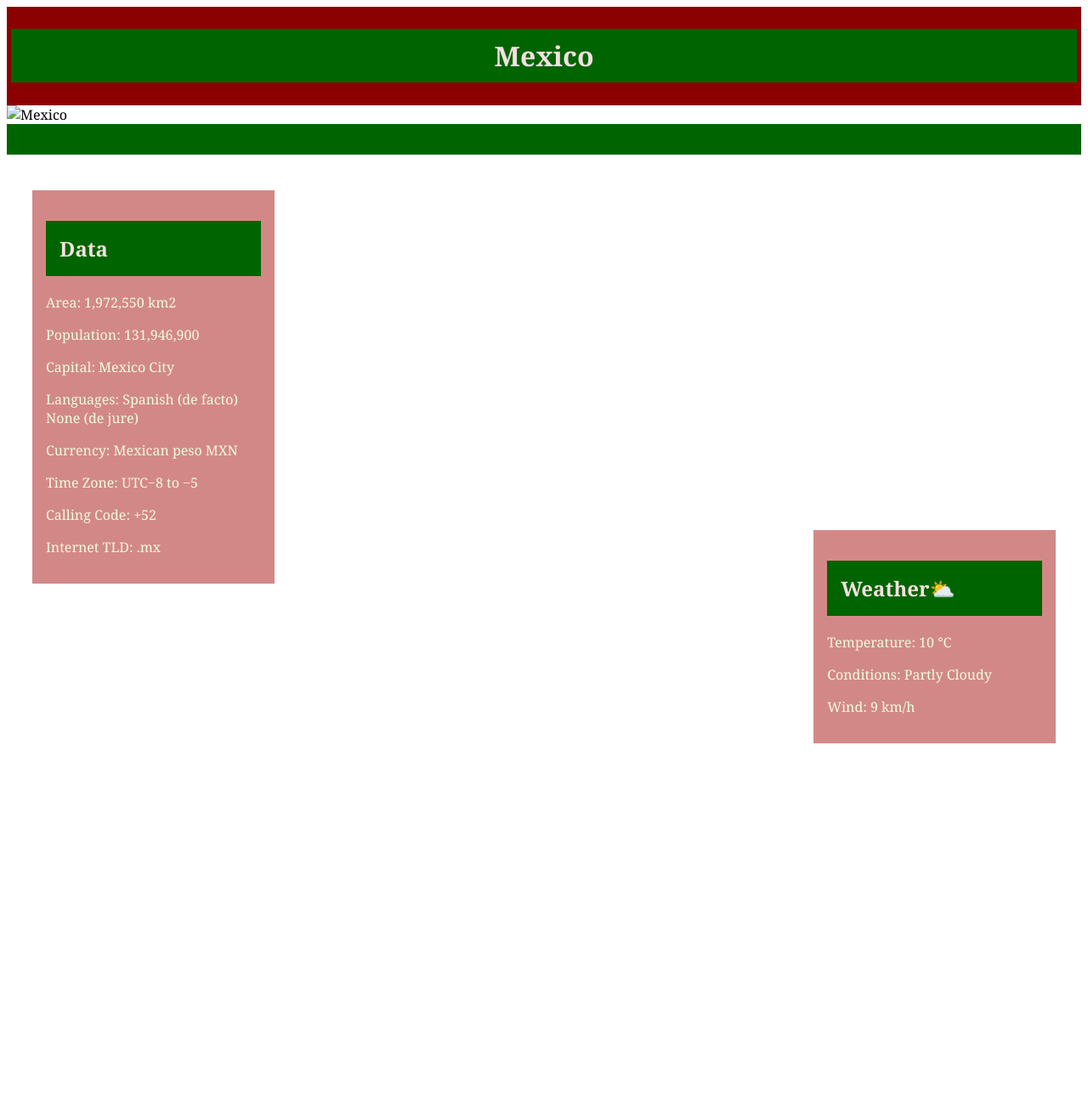
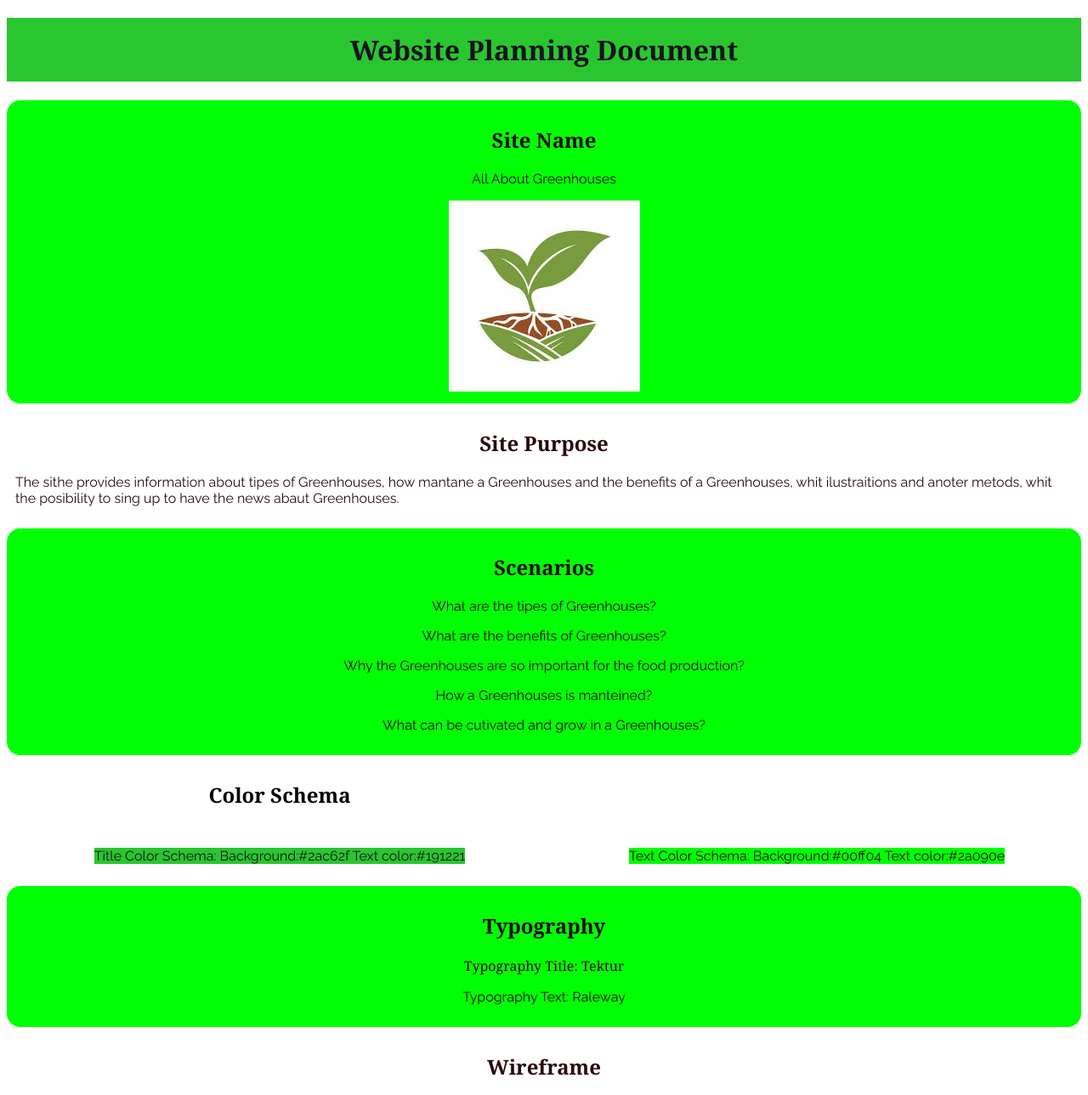
Before and after one commit to izelomabarak/wdd131, a plain HTML site: page project/siteplan.html in a window 1280 px wide. Shown: the top 1289 px of the page at 85% size. Before the commit the page ends 875 px from the top, so only its background shows below. Drawn offline with Linux system fonts and the light colour scheme; files that its build step writes are made by us from their sources; a web font is replaced by a local one.

Commit message:
W05 Project: Website Planning Document

```diff
--- /dev/null
+++ b/project/scripts/siteplan.js
@@ -0,0 +1,11 @@
+const year = document.querySelector("#year");
+
+const today = new Date();
+
+year.innerHTML = `<span class="highlight">${today.getFullYear()}</span> 🌮 Luis Izelo 🌮 Puebla, México`;
+
+const modified = document.querySelector("#modified");
+
+let lastModified = new Date(document.lastModified);
+
+modified.innerHTML = `Last Modification: <span class="highlight">${new Intl.DateTimeFormat("en-US",{dateStyle: "full"}).format(lastModified)}</span>`;
--- a/project/siteplan.html
+++ b/project/siteplan.html
@@ -10,39 +10,50 @@
         <link rel="preconnect" href="https://fonts.googleapis.com">
         <link rel="preconnect" href="https://fonts.gstatic.com" crossorigin>
         <link href="https://fonts.googleapis.com/css2?family=Tektur:wght@400..900&display=swap" rel="stylesheet">
-        <link rel="stylesheet" href="styles/place-large.css">
-        <link rel="stylesheet" href="styles/place.css">
-        <script src="scripts/place.js" defer></script>
+        <!--Raleway-->
+        <link rel="preconnect" href="https://fonts.googleapis.com">
+        <link rel="preconnect" href="https://fonts.gstatic.com" crossorigin>
+        <link href="https://fonts.googleapis.com/css2?family=Raleway:ital,wght@0,100..900;1,100..900&display=swap" rel="stylesheet">
+
+        <link rel="stylesheet" href="styles/siteplan.css">
+        <script src="scripts/siteplan.js" defer></script>
     </head>
     <body>
         <header>
-            <h1>Mexico</h1>
+            <h1>Website Planning Document</h1>
         </header>
         <main>
-            <div class="hero">
-                <picture class="principal">
-                    <source srcset="images/mexico-large.webp" media="(min-width: 768px)">
-                    <img src="images/mexico.webp" alt="Mexico">
-                </picture>
-                <article class="data">
-                    <h2>Data</h2>
-                        <p>Area: 1,972,550 km2</p>
-                        <p>Population: 131,946,900</p>
-                        <p>Capital: Mexico City</p>
-                        <p>Languages: Spanish (de facto) None (de jure)</p>
-                        <p>Currency: Mexican peso MXN</p>
-                        <p>Time Zone: UTC−8 to −5</p>
-                        <p>Calling Code: +52</p>
-                        <p>Internet TLD: .mx</p>
-                </article>
-                <article class="weather">
-                    <h2>Weather</h2>
-                    <img src="images/partly-cloudy.svg" alt="Mexico" width="75">
-                    <p>Temperature: 10 °C</p>
-                    <p>Conditions: Partly Cloudy</p>
-                    <p>Wind: 9 km/h</p>
-                    <p id="windChill"></p>
-                </article>
+            <div class="name">
+                <h2>Site Name</h2>
+                <p>All About Greenhouses</p>
+                <img src="images/logo.jpg" alt="logo of All About Greenhouses">
+            </div>
+            <div class="purpose">
+                <h2>Site Purpose</h2>
+                <p>The sithe provides information about tipes of Greenhouses, how mantane a Greenhouses and the benefits of a Greenhouses, whit ilustraitions and anoter metods, whit the posibility to sing up to have the news abaut Greenhouses.</p>
+            </div>
+            <div class="scenarios">
+                <h2>Scenarios</h2>
+                <p>What are the tipes of Greenhouses?</p>
+                <p>What are the benefits of Greenhouses?</p>
+                <p>Why the Greenhouses are so important for the food production?</p>
+                <p>How a Greenhouses is manteined?</p>
+                <p>What can be cutivated and grow in a Greenhouses?</p>
+            </div>
+            <div class="color">
+                <h2>Color Schema</h2>
+                <p class="p1">Title Color Schema: Background:#2ac62f Text color:#191221</p>
+                <p class="p2">Text Color Schema: Background:#00ff04 Text color:#2a090e</p>
+            </div>
+            <div class="typography">
+                <h2>Typography</h2>
+                <p class="p1">Typography Title: Tektur</p>
+                <p class="p2">Typography Text: Raleway</p>
+            </div>
+            <div class="wireframe">
+                <h2>Wireframe</h2>
+                <img src="images/Large.png" alt="Wireframe large">
+                <img src="images/small.png" alt="Wireframe small">
             </div>
         </main>
         <footer>
--- /dev/null
+++ b/project/styles/siteplan.css
@@ -0,0 +1,94 @@
+h1 {
+    text-align: center;
+    background-color: #2ac62f;
+    padding: 1rem;
+    color: #191221;
+    font-family: Tektur, Georgia, serif;
+}
+
+h2{
+    font-family: Tektur, Georgia, serif;
+}
+
+p{
+    font-family: Raleway, Georgia, sans-serif;
+}
+
+main div.purpose,
+main div.wireframe{
+    color: black;
+    display: grid;
+    grid-template-columns: 100%;
+    grid-gap: 10px;
+    padding: 10px;
+    border: 5rem;
+    border-color: black;
+    border-radius: 1rem;
+    place-items: center;
+    display: block;
+    border: 5rem;
+    border-color: #00ff04;
+    color: #2a090e;
+}
+
+main div.color{
+    color: black;
+    display: grid;
+    grid-template-columns: 50% 50%;
+    grid-gap: 10px;
+    padding: 10px;
+    border: 5rem;
+    border-color: black;
+    border-radius: 1rem;
+    place-items: center;
+}
+
+main div.color p.p1{
+    grid-column: 1/2;
+    grid-row: 2/2;
+    background-color: #2ac62f;
+    color: #191221;
+}
+
+main div.color p.p2{
+    grid-column: 2/3;
+    grid-row: 2/2;
+    background-color: #00ff04;
+    color: #2a090e;
+}
+main div.name,
+main div.scenarios,
+main div.typography{
+    color: black;
+    display: grid;
+    grid-template-columns: 100%;
+    grid-gap: 10px;
+    padding: 10px;
+    border: 5rem;
+    border-color: black;
+    border-radius: 1rem;
+    place-items: center;
+    display: block;
+    background-color: #00ff04;
+    color: #2a090e;
+}
+
+main div.typography p.p1{
+    grid-column: 1/2;
+    grid-row: 2/2;
+    font-family: Tektur, Georgia, serif;
+}
+
+main div.typography p.p2{
+    grid-column: 2/3;
+    grid-row: 2/2;
+    font-family: Raleway, Georgia, sans-serif;
+}
+
+footer{
+    background-color: #2ac62f;
+    color: #191221;
+    padding: 10px;
+    text-align: center;
+    font-family: Tektur, Georgia, serif;
+}
```
Also changed, not shown: project/images/Large.png (added), project/images/logo.jpg (added), project/images/small.png (added).
